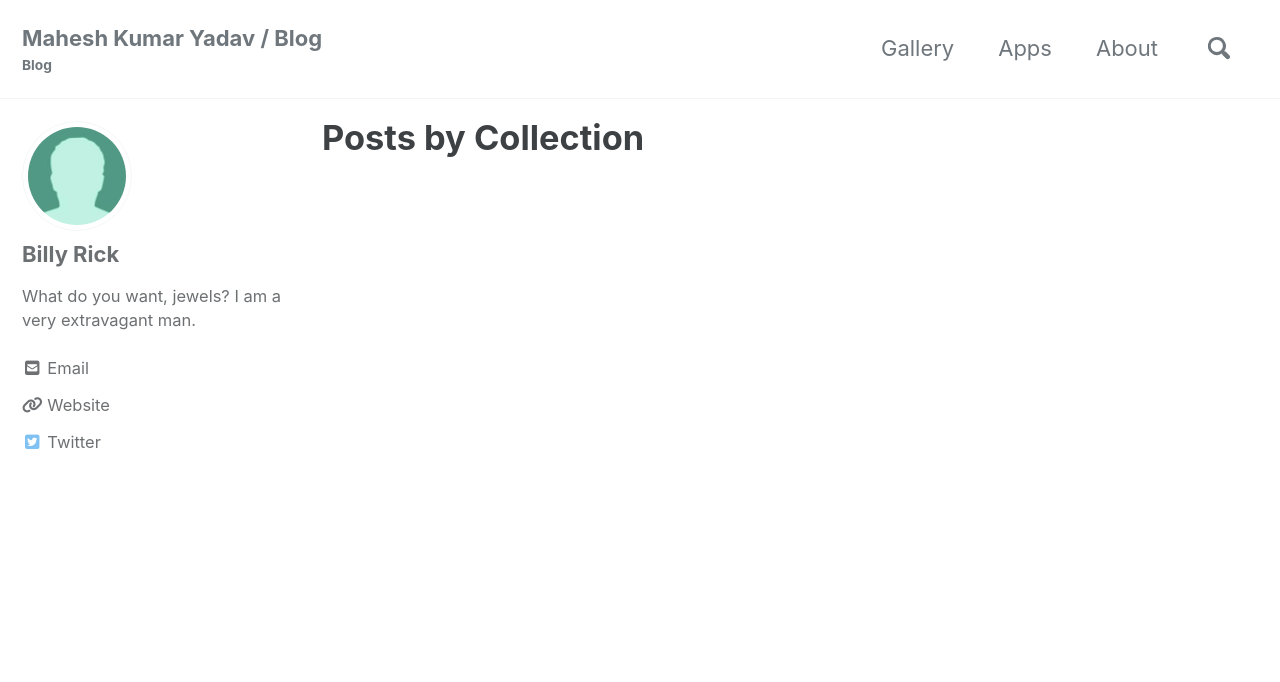
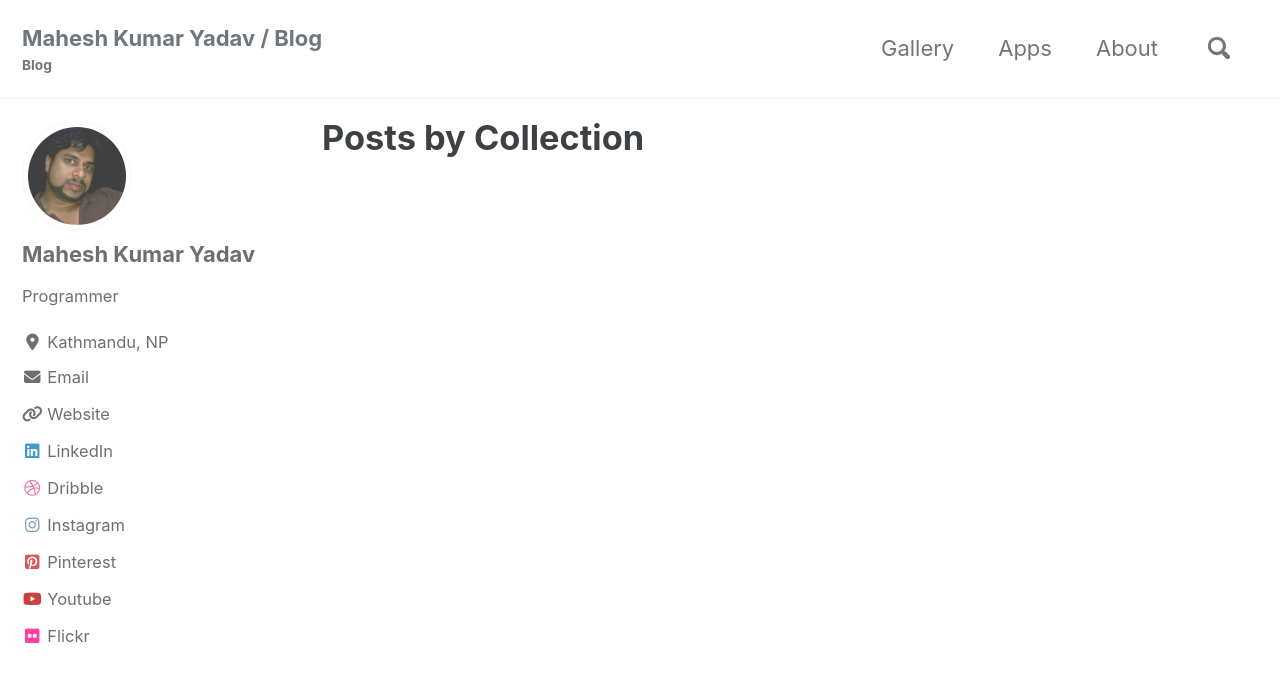
Before and after one commit to ritayadav/myblog, a Jekyll site: the page built from _pages/collection-archive.html, in a window 1280 px wide and 900 px high. Shown: the top 682 px of the window. Built offline with Jekyll 4.4.1, drawn with Linux system fonts in a browser that asks for light colours; cached includes are drawn as plain includes; nearby versions of some CDN libraries; part of the change alters nothing that is shown.

Commit message:
Added Author Billy Rick to POSTS

```diff
--- a/_config.yml
+++ b/_config.yml
@@ -297,6 +297,7 @@ defaults:
       comments: true
       share: true
       related: true
+      author: Billy Rick
  # _pages
   - scope:
       path: "_pages"
@@ -304,4 +305,4 @@ defaults:
     values:
       layout: single
       author_profile: true
-      author: Billy Rick
+#     author: Billy Rick
```
